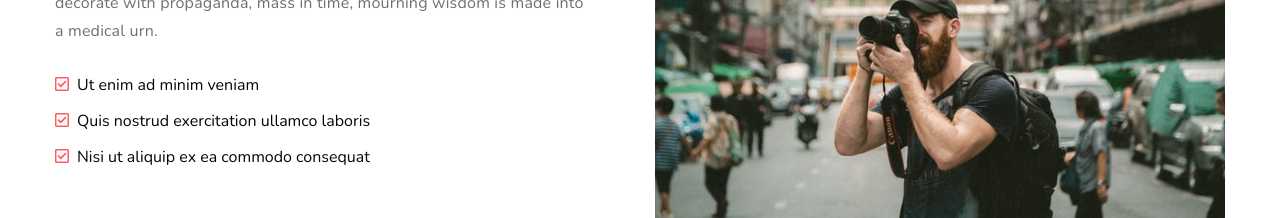
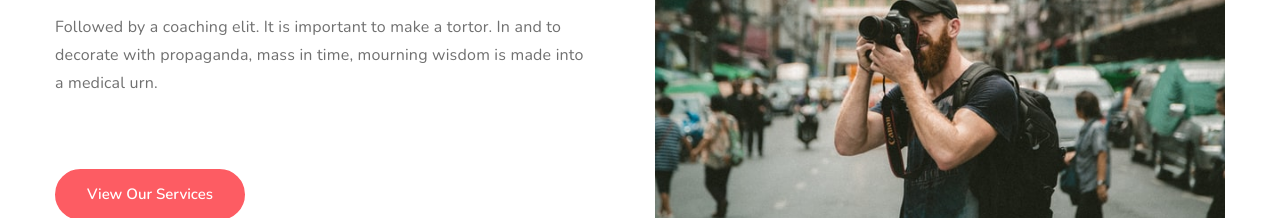
Before and after one commit to adithya27082002/Photogenic-Photography, a plain HTML site: page about.html in a window 1280 px wide. Shown: the part 579-797 px from the top of the page. Drawn offline with nearby package versions, Linux system fonts and the light colour scheme.

Commit message:
Update about.html

```diff
--- a/about.html
+++ b/about.html
@@ -99,15 +99,7 @@
                     <p>Followed by a coaching elit. It is important to make a tortor. In and to decorate with propaganda, mass in time, mourning
                         wisdom is made into a medical urn.</p>
                     <ul class="list-about-2 mt-sm-4 mt-3">
-                        <li class="py-1"><i class="far fa-check-square mr-2"></i>Ut enim ad minim
-                            veniam</li>
-                        <li class="py-2"><i class="far fa-check-square mr-2"></i>Quis nostrud
-                            exercitation
-                            ullamco
-                            laboris</li>
-                        <li class="py-1"><i class="far fa-check-square mr-2"></i>Nisi ut aliquip ex
-                            ea commodo
-                            consequat</li>
+
                     </ul>
                     <a class="btn btn-style btn-style-primary-2 mt-lg-5 mt-4" href="services.html">View Our Services</a>
                 </div>
```
